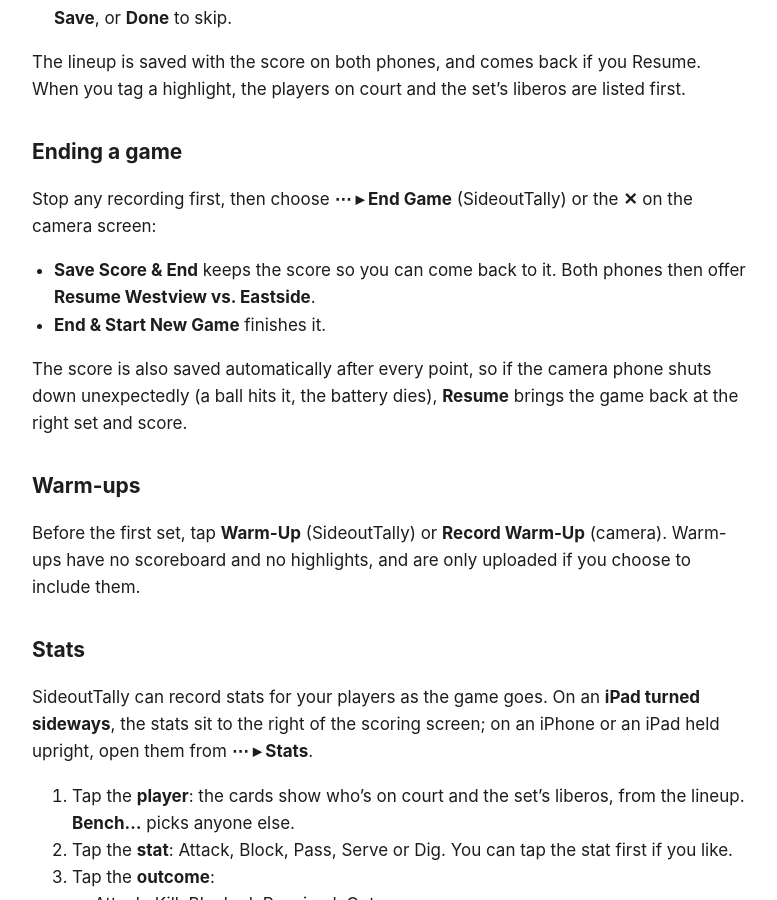
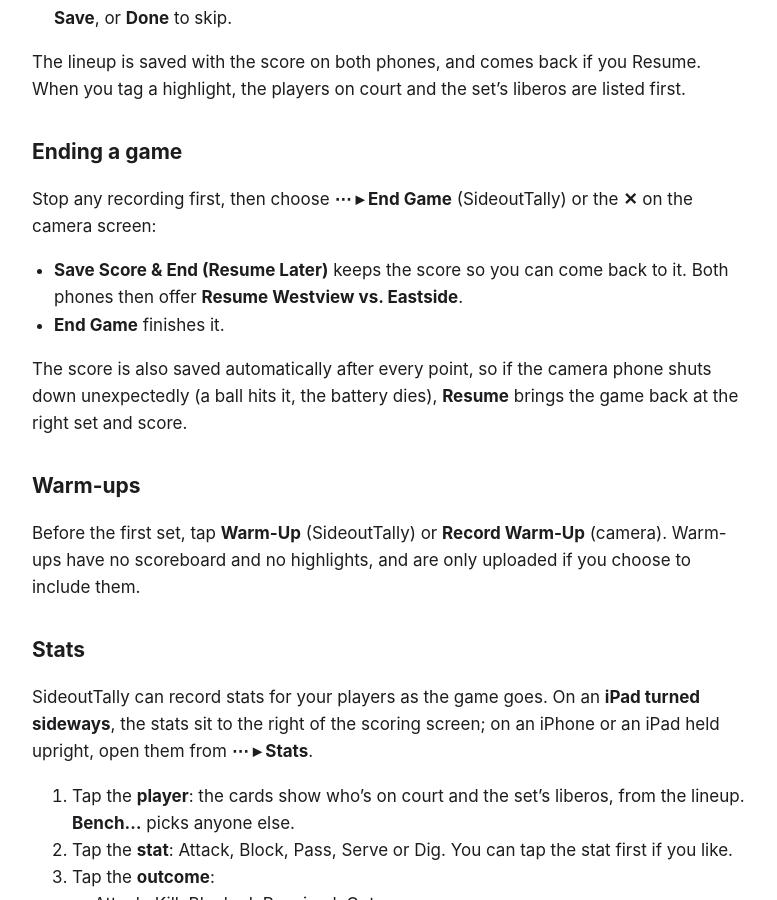
Before and after one commit to johncraigcole/sideout-site, a Jekyll site: the page built from help/04-Game-Day.md, in a window 1280 px wide and 900 px high, scrolled down 2148 px. Shown: the whole window, without its empty margins (248-1025 px from the left). Built offline with Jekyll 4.4.1, drawn with Linux system fonts in a browser that asks for light colours.

Commit message:
Publish site and help pages (2026-10-15)

```diff
--- a/help/04-Game-Day.md
+++ b/help/04-Game-Day.md
@@ -54,8 +54,8 @@
 
 Stop any recording first, then choose **⋯ ▸ End Game** (SideoutTally) or the **✕** on the camera screen:
 
-- **Save Score & End** keeps the score so you can come back to it. Both phones then offer **Resume Westview vs. Eastside**.
-- **End & Start New Game** finishes it.
+- **Save Score & End (Resume Later)** keeps the score so you can come back to it. Both phones then offer **Resume Westview vs. Eastside**.
+- **End Game** finishes it.
 
 The score is also saved automatically after every point, so if the camera phone shuts down unexpectedly (a ball hits it, the battery dies), **Resume** brings the game back at the right set and score.
 
```
Also changed, not shown: help/08-Practice-Recordings.md (+1 -1 lines), help/11-Troubleshooting.md (+1 -0 lines).
